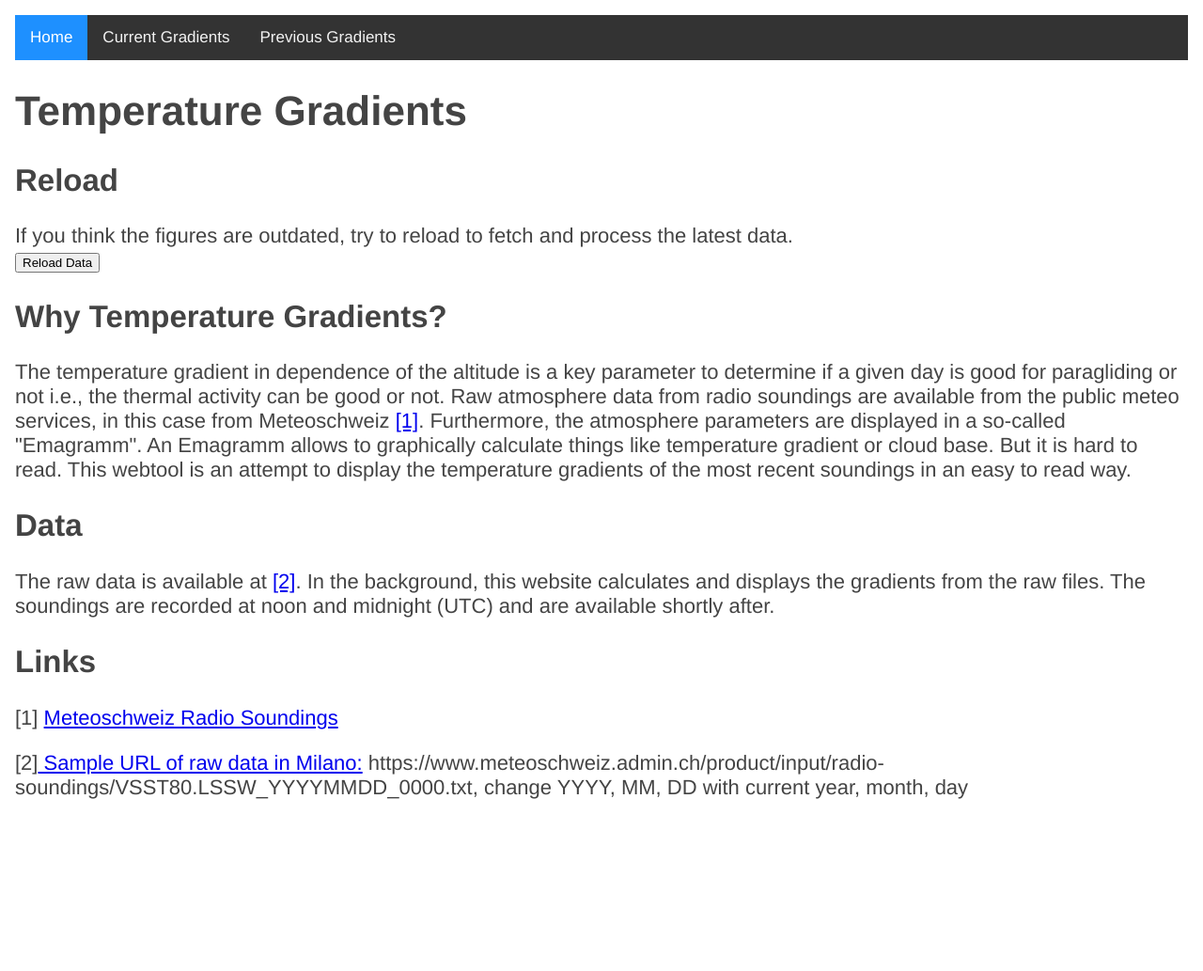
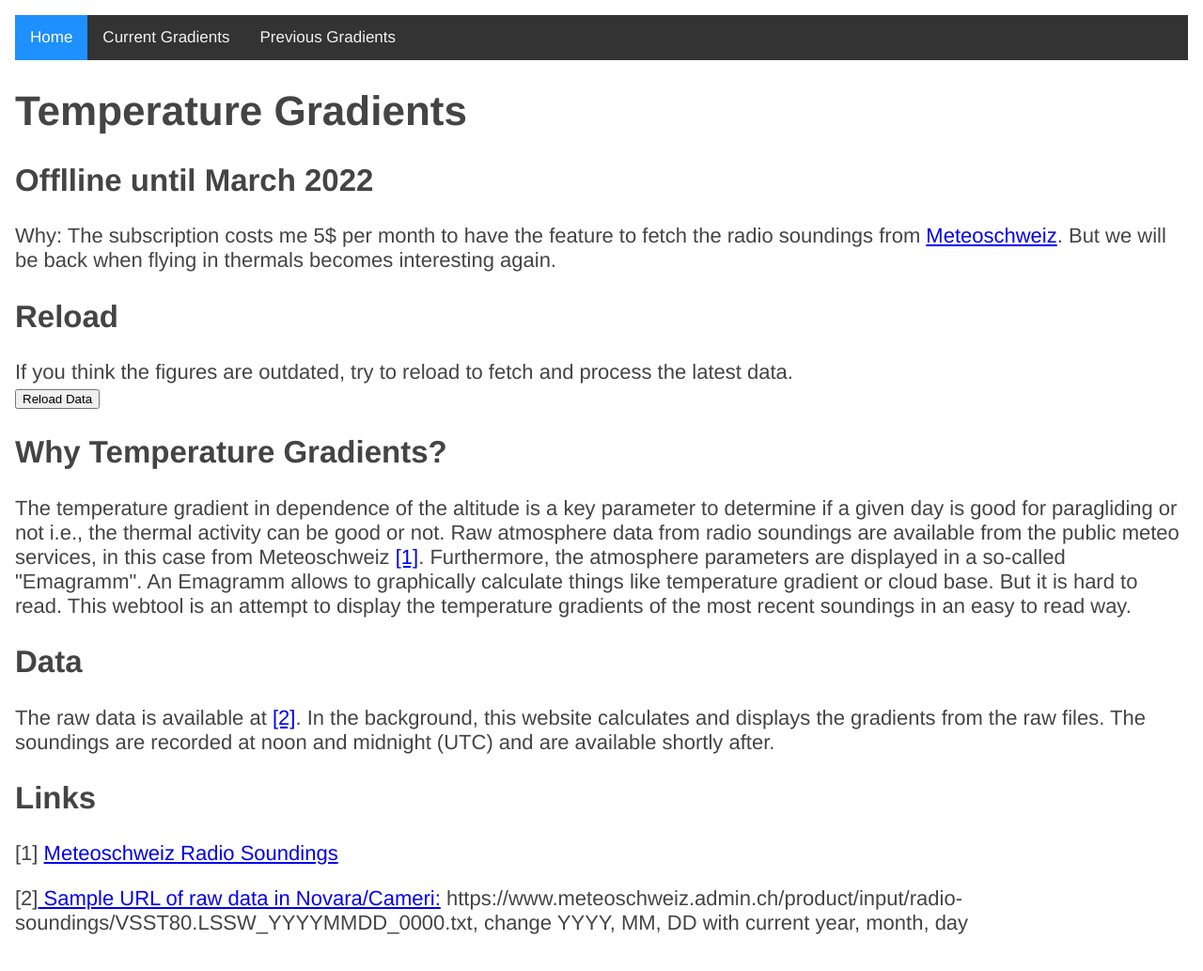
Before and after one commit to quattervals/ema, a Flask app: page / in a window 1280 px wide. Shown: the whole page at 94% size. Before the commit the page ends 850 px from the top, so only its background shows below. Run offline with Flask 2, Linux system fonts and the light colour scheme.

Commit message:
Go offline until thermals become interesting again

```diff
--- a/templates/home.html
+++ b/templates/home.html
@@ -10,6 +10,9 @@
    {% extends "template.html" %}
    {% block content %}
    <h1> Temperature Gradients </h1>
+
+   <h2>Offlline until March 2022</h2>
+   Why: The subscription costs me 5$ per month to have the feature to fetch the radio soundings from <a href="#foot_meteoschweiz">Meteoschweiz</a>. But we will be back when flying in thermals becomes interesting again.
 
    <h2>Reload</h2>
 
@@ -45,7 +48,7 @@
 
    <p id="foot_raw">[2]<a
          href="https://www.meteoschweiz.admin.ch/product/input/radio-soundings/VSST80.LSSW_20210402_0000.txt"> Sample
-         URL of raw data in Milano:</a>
+         URL of raw data in Novara/Cameri:</a>
       https://www.meteoschweiz.admin.ch/product/input/radio-soundings/VSST80.LSSW_YYYYMMDD_0000.txt, change YYYY, MM, DD
       with current year, month, day</p>
 
```
Also changed, not shown: templates/cgrad.html (+4 -4 lines), templates/rgrad.html (+4 -4 lines).
